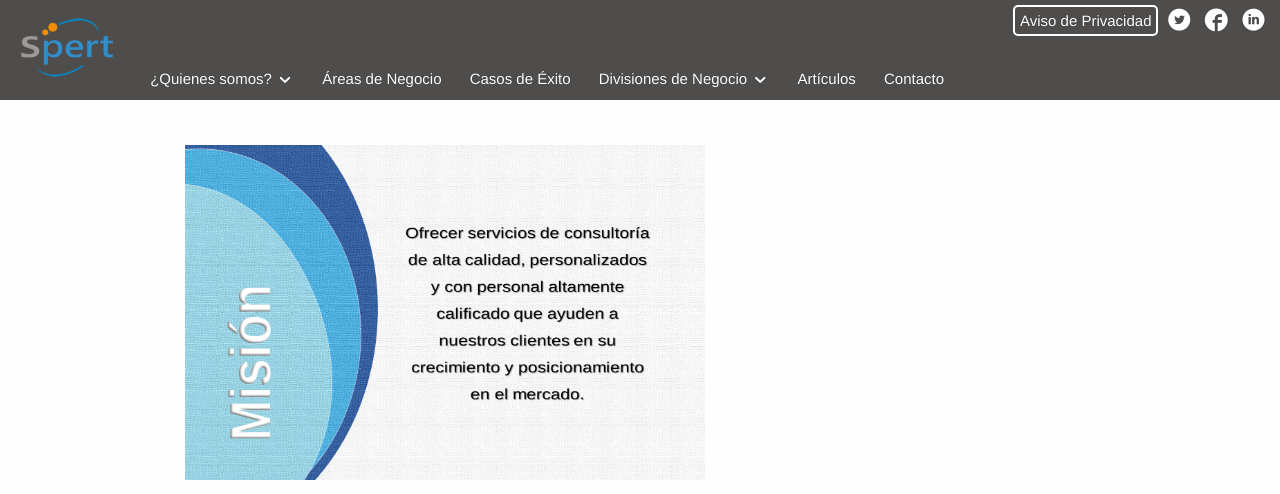
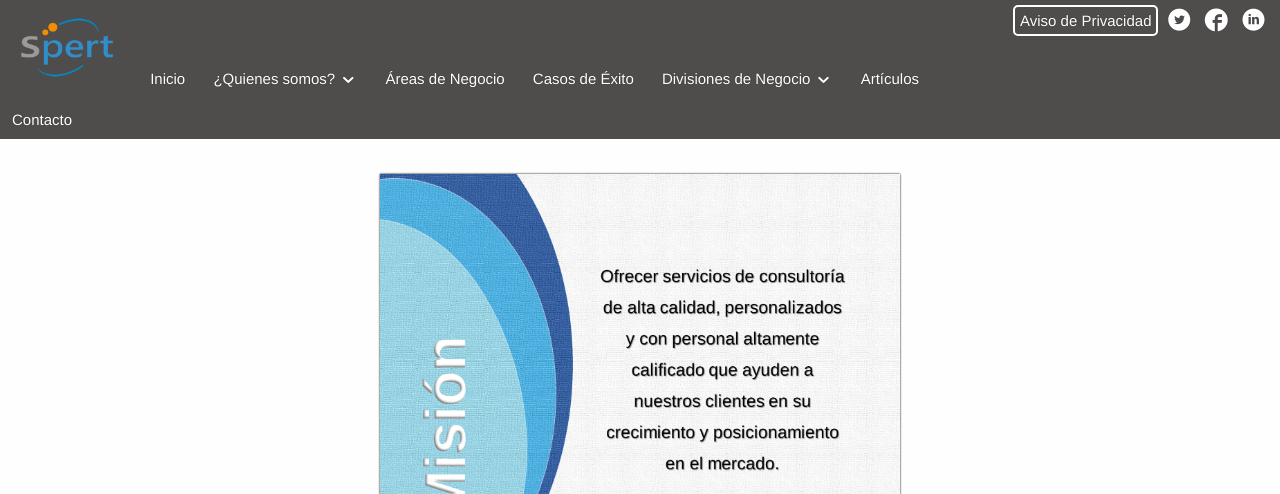
Before and after one commit to Aszacx/spert, a PHP site: page /nosotros in a window 1280 px wide. Shown: the top 494 px of the page. Run offline with PHP 8.4, Linux system fonts and the light colour scheme; grey boxes are pictures that could not be loaded.

Commit message:
Modificación 27/05/15

```diff
--- a/estilo/clientes.css
+++ b/estilo/clientes.css
@@ -5,14 +5,17 @@
 	overflow: hidden;
 	padding: 15px;
 	position: relative;
-	width: 75%;
+	width: 100%;
 	margin: 0 auto;
 }
 .contenedor{
 	align: center;
 	position: relative;
 }
-.map form{
+.contenedor form{
 	margin: auto;
 	padding: 10px;
 }
+.contenedor form img{
+	max-width: 100%;
+}
--- a/estilo/nosotros.css
+++ b/estilo/nosotros.css
@@ -1,60 +1,27 @@
-.section{
-	background: none;
-	margin-top: 20px;
-	max-width: 100%;
-	overflow: hidden;
-	padding: 15px;
-	position: relative;
-	width: 75%;
-	margin: 0 auto;
+.section {
+  margin: 0 auto;
+  position: relative;
+  width: 520px;
+  z-index: -5;
 }
-.section form iframe{
-	max-width: 100%;
+.section .contenedor {
+  position: relative;
+  width: 520px;
 }
-.map{
-	align: center;
-	float: left;
-	position: relative;
+.section .contenedor .slider {
+  box-shadow: 0px 0px 2px #000;
+  margin: 0 auto;
+  margin-top: 0px;
+  min-height: 388px;
+  overflow: hidden;
+  padding: 0;
+  position: relative;
+  width: 100%;
 }
-.forma{
-	align: center;
-	float: right;
-	position: relative;
+.section .contenedor .slider .elemento {
+  position: absolute;
+  width: 100%;
 }
-.forma form{
-	width: 100%;
-	max-width: 100%;
+.section .contenedor .slider .elemento img {
+  width: 100%;
 }
-.map form, .forma form{
-	margin: auto;
-	padding: 10px;
-}
-.forma form input{
-	border-radius: 2px;
-	max-width: 100%;
-	padding: 5px;
-	text-align: center;
-}
-.forma form textarea{
-	border-radius: 3px;
-	max-width: 100%;
-	padding: 3px;
-	resize: none;
-	text-align: center;
-}
-.forma form label{
-	font-weight: bold;
-	font-size: 12px;
-}
-.forma form .btn{
-	color: white;
-	font-size: 13px;
-	float: right;
-	padding: 8px;
-	background: gray;
-	border: none;
-	border-radius: 3px;
-}
-.forma form .btn:hover{
-	background: black;
-}
--- a/include/hell.inc
+++ b/include/hell.inc
@@ -17,6 +17,7 @@
 	<script src="js/jquery-1.11.1.min.js"></script>
 	<script src="js/jquery.slides.js"></script>
 	<script src="js/slider.js"></script>
+	<script src="js/slide.js"></script>
 	<script src="js/main.js"></script>
 
 	<!--Google Analytics-->
--- a/include/sky.inc
+++ b/include/sky.inc
@@ -33,8 +33,8 @@
 			</div>
 			<ul>
 				<li class="logo"><a href="./"><img src="images/logo.png" alt="SPERT"></a></li>
-				<li class="home"><a href="./">Inicio</a></li>
-				<li class="submenu"><a href="nosotros">¿Quienes somos? <span class="icon-arrow-down4"></span></a>
+				<li class="/"><a href="./">Inicio</a></li>
+				<li class="submenu"><a href="#">¿Quienes somos? <span class="icon-arrow-down4"></span></a>
 					<ul class="children childuno">
 						<li><a href="nosotros"><span class="icon-arrow-right3"></span>Misión | Visión</a></li>
 						<li><a href="clientes"><span class="icon-arrow-right3"></span>Nuestros Clientes</a></li>
@@ -43,7 +43,7 @@
 				<li class="submenu">
 					<a href="servicios">Áreas de Negocio</a></li>
 				<li><a href="exito">Casos de Éxito</a></li>
-				<li class="submenu"><a href="">Divisiones de Negocio <span class="icon-arrow-down4"></span></a>
+				<li class="submenu"><a href="#">Divisiones de Negocio <span class="icon-arrow-down4"></span></a>
 					<ul class="children childuno">
 						<li><a href="http://spazzio.spert.com.mx" target="_blank"><span class="icon-arrow-right3"></span>SPAZZIO Coworking</a></li>
 						<li><a href="#"><span class="icon-arrow-right3"></span>JB67 S.A. de C.V.</a></li>
--- /dev/null
+++ b/js/slide.js
@@ -0,0 +1,9 @@
+//<![CDATA[
+		$(function(){
+			$(".slider div:gt(0)").hide();
+			setInterval(function(){
+				$(".slider div:first-child").fadeOut(0)
+					.next("div").fadeIn(1000)
+					.end().appendTo(".slider");}, 15000);
+			});
+		//]]>
--- a/views/nosotros.tpl.php
+++ b/views/nosotros.tpl.php
@@ -1,10 +1,12 @@
 <div class="section" align="center">
-	<div class="map">
-		<form>
-			<img src="./images/Misión.png" width="520" height="335" />
-		</form>
-	</div>
-	<div class="forma">
-		<img src="./images/Visión.png" width="520" height="335" />
-	</div>
+			<div class="contenedor">
+				<div class="slider">
+					<div class="elemento">
+						<img src="./images/Misión.png" />
+					</div>
+					<div class="elemento">
+						<img src="./images/Visión.png" />
+					</div>
+				</div>
+			</div>
 </div>
```
Also changed, not shown: views/servicios.tpl.php (+6 -33 lines).
